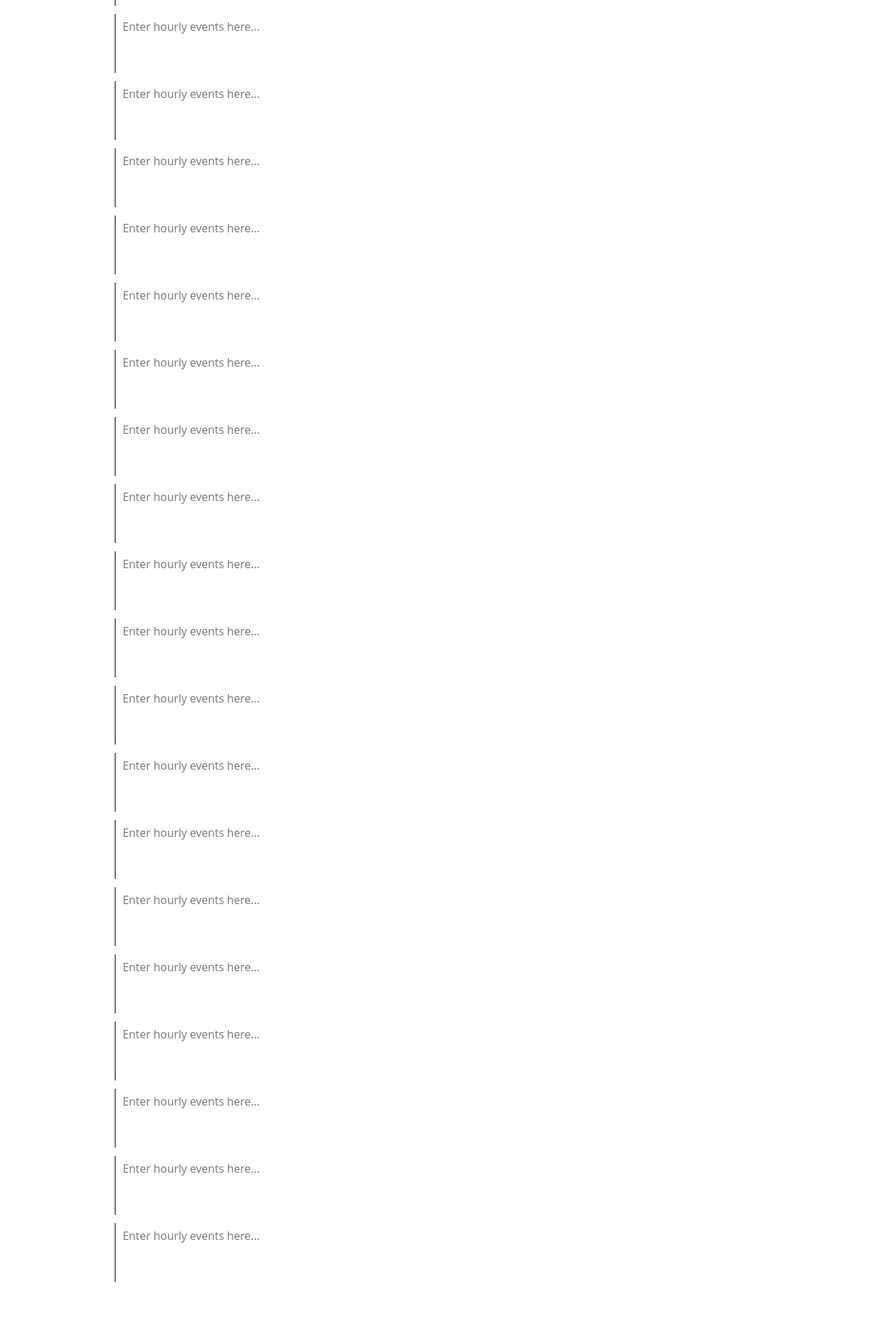
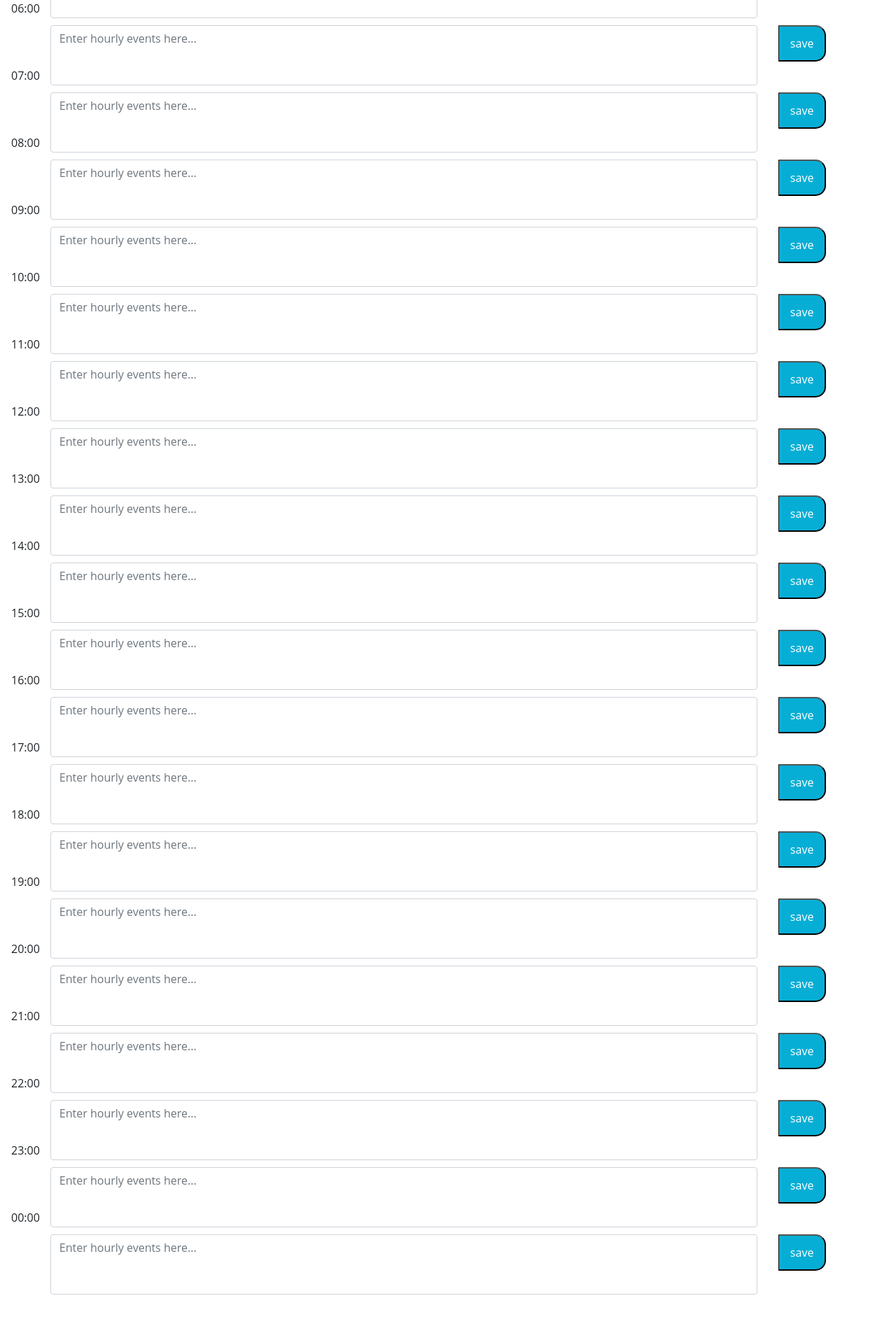
Before and after one commit to loneyb11/Work_Day_Planner, a plain HTML site: page index.html in a window 1280 px wide. Shown: the part 777-2662 px from the top of the page at 70% size. Before the commit the page ends 2630 px from the top, so only its background shows below. Drawn offline with nearby package versions, Linux system fonts and the light colour scheme; a web font is replaced by a local one.

Commit message:
Update index.html

```diff
--- a/index.html
+++ b/index.html
@@ -7,15 +7,17 @@
     <meta http-equiv="X-UA-Compatible" content="ie=edge" />
     <link
     rel="stylesheet"
-      href="https://stackpath.bootstrapcdn.com/bootstrap/4.3.1/css/bootstrap.min.css"
+    href="https://stackpath.bootstrapcdn.com/bootstrap/4.4.1/css/bootstrap.min.css"
+    integrity="sha384-Vkoo8x4CGsO3+Hhxv8T/Q5PaXtkKtu6ug5TOeNV6gBiFeWPGFN9MuhOf23Q9Ifjh" crossorigin="anonymous"
+    />
 
-    />
     <link
       rel="stylesheet"
       href="https://use.fontawesome.com/releases/v5.8.1/css/all.css"
       integrity="sha384-50oBUHEmvpQ+1lW4y57PTFmhCaXp0ML5d60M1M7uH2+nqUivzIebhndOJK28anvf"
       crossorigin="anonymous"
     />
+
     <link
     href="https://fonts.googleapis.com/css?family=Saira+Semi+Condensed&display=swap"
     rel="stylesheet"
@@ -30,174 +32,299 @@
       <p class="lead">A simple calendar app for scheduling your work day</p>
       <p id="currentDay" class="lead"></p>
     </header>
+
     <div id="calendarArea" class="container-fluid">
       <!-- Timeblocks go here -->
+      <div class="Timeblocks">
       <!-- Hour 1 -->
-      <div class="row m-3">
-        <div class="col-lg-1 col-md-1 col-sm-2"></div>
+    <form>
+      <div class="form-group row m-3">01:00
       <div class="col-lg-10 col-md-10 col-sm-8">
-          <textarea id="hourOne" data-hour="1" rows="4" placeholder="Enter hourly events here..."></textarea>
+       <textarea class="form-control" id="hourOne" data-hour="1" rows="3" placeholder="Enter hourly events here..."></textarea>
        </div>
+        <div class="col-lg-1 col-md-1 col-sm-2">
+        <button id="oneButton" type="button" class="saveBtn p-3">save</button>
+        </div>
+      </div>
+      </div>
+    </form>
         <!-- Hour 2 -->
+
+    <form>
+      <div class="form-group row m-3">02:00
+       <div class="col-lg-10 col-md-10 col-sm-8">
+        <textarea class="form-control" id="hourTwo" data-hour="2" rows="3" placeholder="Enter hourly events here..."></textarea>
         </div>
-    <div class="row m-3">
-      <div class="col-lg-1 col-md-1 col-sm-2"></div>
+        <div class="col-lg-1 col-md-1 col-sm-2">
+        <button id="twoButton" type="button" class="saveBtn p-3">save</button>
+        </div>
+       </div>
+      </div>
+    </form>
+      <!-- Hour 3 -->
+      <form>
+        <div class="form-group row m-3">03:00
          <div class="col-lg-10 col-md-10 col-sm-8">
-        <textarea id="hourTwo" data-hour="2" rows="4" placeholder="Enter hourly events here..."></textarea>
+          <textarea class="form-control" id="hourThree" data-hour="3" rows="3" placeholder="Enter hourly events here..."></textarea>
           </div>
-      <!-- Hour 3 -->
+          <div class="col-lg-1 col-md-1 col-sm-2">
+          <button id="theeeButton" type="button" class="saveBtn p-3">save</button>
           </div>
-  <div class="row m-3">
-    <div class="col-lg-1 col-md-1 col-sm-2"></div>
+         </div>
+        </div>
+      </form>
+    <!-- Hour 4 -->
+    <form>
+      <div class="form-group row m-3">04:00
        <div class="col-lg-10 col-md-10 col-sm-8">
-      <textarea id="hourThree" data-hour="3" rows="4" placeholder="Enter hourly events here..."></textarea>
+        <textarea class="form-control" id="hourFour" data-hour="4" rows="3" placeholder="Enter hourly events here..."></textarea>
         </div>
-    <!-- Hour 4 -->
+        <div class="col-lg-1 col-md-1 col-sm-2">
+        <button id="fourButton" type="button" class="saveBtn p-3">save</button>
         </div>
-<div class="row m-3">
-  <div class="col-lg-1 col-md-1 col-sm-2"></div>
+       </div>
+      </div>
+    </form>
+  <!-- Hour 5 -->
+  <form>
+    <div class="form-group row m-3">05:00
      <div class="col-lg-10 col-md-10 col-sm-8">
-    <textarea id="hourFour" data-hour="4" rows="4" placeholder="Enter hourly events here..."></textarea>
+      <textarea class="form-control" id="hourFive" data-hour="5" rows="3" placeholder="Enter hourly events here..."></textarea>
       </div>
-  <!-- Hour 5 -->
+      <div class="col-lg-1 col-md-1 col-sm-2">
+      <button id="fiveButton" type="button" class="saveBtn p-3">save</button>
       </div>
-<div class="row m-3">
-  <div class="col-lg-1 col-md-1 col-sm-2"></div>
+     </div>
+    </div>
+  </form>
+<!-- Hour 6 -->
+<form>
+  <div class="form-group row m-3">06:00
    <div class="col-lg-10 col-md-10 col-sm-8">
-    <textarea id="hourFive" data-hour="5" rows="4" placeholder="Enter hourly events here..."></textarea>
+    <textarea class="form-control" id="hourSix" data-hour="6" rows="3" placeholder="Enter hourly events here..."></textarea>
     </div>
-  <!-- Hour 6 -->
+    <div class="col-lg-1 col-md-1 col-sm-2">
+    <button id="sixButton" type="button" class="saveBtn p-3">save</button>
     </div>
-<div class="row m-3">
-  <div class="col-lg-1 col-md-1 col-sm-2"></div>
+   </div>
+  </div>
+</form>
+<!-- Hour 7  -->
+<form>
+  <div class="form-group row m-3">07:00
    <div class="col-lg-10 col-md-10 col-sm-8">
-    <textarea id="hourSix" data-hour="6" rows="4" placeholder="Enter hourly events here..."></textarea>
+    <textarea class="form-control" id="hourSeven" data-hour="7" rows="3" placeholder="Enter hourly events here..."></textarea>
     </div>
-  <!-- Hour 7  -->
+    <div class="col-lg-1 col-md-1 col-sm-2">
+    <button id="sevenButton" type="button" class="saveBtn p-3">save</button>
     </div>
-<div class="row m-3">
-  <div class="col-lg-1 col-md-1 col-sm-2"></div>
+   </div>
+  </div>
+</form>
+<!-- Hour 8 -->
+<form>
+  <div class="form-group row m-3">08:00
    <div class="col-lg-10 col-md-10 col-sm-8">
-    <textarea id="hourSeven" data-hour="7" rows="4" placeholder="Enter hourly events here..."></textarea>
+    <textarea class="form-control" id="hourEight" data-hour="8" rows="3" placeholder="Enter hourly events here..."></textarea>
     </div>
-  <!-- Hour 8 -->
+    <div class="col-lg-1 col-md-1 col-sm-2">
+    <button id="eightButton" type="button" class="saveBtn p-3">save</button>
     </div>
-<div class="row m-3">
-  <div class="col-lg-1 col-md-1 col-sm-2"></div>
+   </div>
+  </div>
+</form>
+<!-- Hour 9 -->
+<form>
+  <div class="form-group row m-3">09:00
    <div class="col-lg-10 col-md-10 col-sm-8">
-    <textarea id="hourEight" data-hour="8" rows="4" placeholder="Enter hourly events here..."></textarea>
+    <textarea class="form-control" id="hourNine" data-hour="9" rows="3" placeholder="Enter hourly events here..."></textarea>
     </div>
-  <!-- Hour 9 -->
+    <div class="col-lg-1 col-md-1 col-sm-2">
+    <button id="nineButton" type="button" class="saveBtn p-3">save</button>
     </div>
-<div class="row m-3">
-  <div class="col-lg-1 col-md-1 col-sm-2"></div>
+   </div>
+  </div>
+</form>
+  <!-- Hour 10 -->
+  <form>
+    <div class="form-group row m-3">10:00
      <div class="col-lg-10 col-md-10 col-sm-8">
-    <textarea id="hourNine" data-hour="9" rows="4" placeholder="Enter hourly events here..."></textarea>
+      <textarea class="form-control" id="hourTen" data-hour="10" rows="3" placeholder="Enter hourly events here..."></textarea>
       </div>
-  <!-- Hour 10 -->
+      <div class="col-lg-1 col-md-1 col-sm-2">
+      <button id="tenButton" type="button" class="saveBtn p-3">save</button>
       </div>
-<div class="row m-3">
-  <div class="col-lg-1 col-md-1 col-sm-2"></div>
+     </div>
+    </div>
+  </form>
+  <!-- Hour 11 -->
+  <form>
+    <div class="form-group row m-3">11:00
      <div class="col-lg-10 col-md-10 col-sm-8">
-    <textarea id="hourTen" data-hour="10" rows="4" placeholder="Enter hourly events here..."></textarea>
+      <textarea class="form-control" id="hourEleven" data-hour="11" rows="3" placeholder="Enter hourly events here..."></textarea>
       </div>
-  <!-- Hour 11 -->
+      <div class="col-lg-1 col-md-1 col-sm-2">
+      <button id="elevenButton" type="button" class="saveBtn p-3">save</button>
       </div>
-<div class="row m-3">
-  <div class="col-lg-1 col-md-1 col-sm-2"></div>
+     </div>
+    </div>
+  </form>
+  <!-- Hour 12 -->
+  <form>
+    <div class="form-group row m-3">12:00
      <div class="col-lg-10 col-md-10 col-sm-8">
-    <textarea id="hourEleven" data-hour="11" rows="4" placeholder="Enter hourly events here..."></textarea>
+      <textarea class="form-control" id="hourTwelve" data-hour="12" rows="3" placeholder="Enter hourly events here..."></textarea>
       </div>
-  <!-- Hour 12 -->
+      <div class="col-lg-1 col-md-1 col-sm-2">
+      <button id="twelveButton" type="button" class="saveBtn p-3">save</button>
       </div>
-<div class="row m-3">
-  <div class="col-lg-1 col-md-1 col-sm-2"></div>
+     </div>
+    </div>
+  </form>
+  <!-- Hour 13 -->
+  <form>
+    <div class="form-group row m-3">13:00
      <div class="col-lg-10 col-md-10 col-sm-8">
-    <textarea id="hourTweleve" data-hour="12" rows="4" placeholder="Enter hourly events here..."></textarea>
+      <textarea class="form-control" id="hourThirteen" data-hour="13" rows="3" placeholder="Enter hourly events here..."></textarea>
       </div>
-  <!-- Hour 13 -->
+      <div class="col-lg-1 col-md-1 col-sm-2">
+      <button id="thirteenButton" type="button" class="saveBtn p-3">save</button>
       </div>
-<div class="row m-3">
-  <div class="col-lg-1 col-md-1 col-sm-2"></div>
+     </div>
+    </div>
+  </form>
+  <!-- Hour 14 -->
+  <form>
+    <div class="form-group row m-3">14:00
      <div class="col-lg-10 col-md-10 col-sm-8">
-    <textarea id="hourThirteen" data-hour="13" rows="4" placeholder="Enter hourly events here..."></textarea>
+      <textarea class="form-control" id="hourFourteen" data-hour="14" rows="3" placeholder="Enter hourly events here..."></textarea>
       </div>
-  <!-- Hour 14 -->
+      <div class="col-lg-1 col-md-1 col-sm-2">
+      <button id="fourteenButton" type="button" class="saveBtn p-3">save</button>
       </div>
-<div class="row m-3">
-  <div class="col-lg-1 col-md-1 col-sm-2"></div>
+     </div>
+    </div>
+  </form>
+  <!-- Hour 15 -->
+  <form>
+    <div class="form-group row m-3">15:00
      <div class="col-lg-10 col-md-10 col-sm-8">
-    <textarea id="hourFourteen" data-hour="14" rows="4" placeholder="Enter hourly events here..."></textarea>
+      <textarea class="form-control" id="hourFithteen" data-hour="15" rows="3" placeholder="Enter hourly events here..."></textarea>
       </div>
-  <!-- Hour 15 -->
+      <div class="col-lg-1 col-md-1 col-sm-2">
+      <button id="fithteenButton" type="button" class="saveBtn p-3">save</button>
       </div>
-<div class="row m-3">
-  <div class="col-lg-1 col-md-1 col-sm-2"></div>
+     </div>
+    </div>
+  </form>
+  <!-- Hour 16 -->
+  <form>
+    <div class="form-group row m-3">16:00
      <div class="col-lg-10 col-md-10 col-sm-8">
-    <textarea id="hourFifteen" data-hour="15" rows="4" placeholder="Enter hourly events here..."></textarea>
+      <textarea class="form-control" id="hourSixteen" data-hour="16" rows="3" placeholder="Enter hourly events here..."></textarea>
       </div>
-  <!-- Hour 16 -->
+      <div class="col-lg-1 col-md-1 col-sm-2">
+      <button id="sixteenButton" type="button" class="saveBtn p-3">save</button>
       </div>
-<div class="row m-3">
-  <div class="col-lg-1 col-md-1 col-sm-2"></div>
+     </div>
+    </div>
+  </form>
+  <!-- Hour 17 -->
+  <form>
+    <div class="form-group row m-3">17:00
      <div class="col-lg-10 col-md-10 col-sm-8">
-    <textarea id="hourSixteen" data-hour="16" rows="4" placeholder="Enter hourly events here..."></textarea>
+      <textarea class="form-control" id="hourSeventeen" data-hour="17" rows="3" placeholder="Enter hourly events here..."></textarea>
       </div>
-  <!-- Hour 17 -->
+      <div class="col-lg-1 col-md-1 col-sm-2">
+      <button id="seventeenButton" type="button" class="saveBtn p-3">save</button>
       </div>
-<div class="row m-3">
-  <div class="col-lg-1 col-md-1 col-sm-2"></div>
+     </div>
+    </div>
+  </form>
+  <!-- Hour 18 -->
+  <form>
+    <div class="form-group row m-3">18:00
      <div class="col-lg-10 col-md-10 col-sm-8">
-    <textarea id="hourSeventeen" data-hour="17" rows="4" placeholder="Enter hourly events here..."></textarea>
+      <textarea class="form-control" id="hourEigtheen" data-hour="18" rows="3" placeholder="Enter hourly events here..."></textarea>
       </div>
-  <!-- Hour 18 -->
+      <div class="col-lg-1 col-md-1 col-sm-2">
+      <button id="eighteenButton" type="button" class="saveBtn p-3">save</button>
       </div>
-<div class="row m-3">
-  <div class="col-lg-1 col-md-1 col-sm-2"></div>
+     </div>
+    </div>
+  </form>
+  <!-- Hour 19 -->
+  <form>
+    <div class="form-group row m-3">19:00
      <div class="col-lg-10 col-md-10 col-sm-8">
-    <textarea id="hourEighteen" data-hour="18" rows="4" placeholder="Enter hourly events here..."></textarea>
+      <textarea class="form-control" id="hourNineteen" data-hour="19" rows="3" placeholder="Enter hourly events here..."></textarea>
       </div>
-  <!-- Hour 19 -->
+      <div class="col-lg-1 col-md-1 col-sm-2">
+      <button id="nineteenButton" type="button" class="saveBtn p-3">save</button>
       </div>
-<div class="row m-3">
-  <div class="col-lg-1 col-md-1 col-sm-2"></div>
+     </div>
+    </div>
+  </form>
+  <!-- Hour 20 -->
+  <form>
+    <div class="form-group row m-3">20:00
      <div class="col-lg-10 col-md-10 col-sm-8">
-    <textarea id="hourNineteen" data-hour="19" rows="4" placeholder="Enter hourly events here..."></textarea>
+      <textarea class="form-control" id="hourTwenty" data-hour="20" rows="3" placeholder="Enter hourly events here..."></textarea>
       </div>
-  <!-- Hour 20 -->
+      <div class="col-lg-1 col-md-1 col-sm-2">
+      <button id="twentyButton" type="button" class="saveBtn p-3">save</button>
       </div>
-<div class="row m-3">
-  <div class="col-lg-1 col-md-1 col-sm-2"></div>
+     </div>
+    </div>
+  </form>
+  <!-- Hour 21 -->
+  <form>
+    <div class="form-group row m-3">21:00
      <div class="col-lg-10 col-md-10 col-sm-8">
-    <textarea id="hourTwenty" data-hour="20" rows="4" placeholder="Enter hourly events here..."></textarea>
+      <textarea class="form-control" id="hourTwentyOne" data-hour="21" rows="3" placeholder="Enter hourly events here..."></textarea>
       </div>
-  <!-- Hour 21 -->
+      <div class="col-lg-1 col-md-1 col-sm-2">
+      <button id="twentyOneButton" type="button" class="saveBtn p-3">save</button>
       </div>
-<div class="row m-3">
-  <div class="col-lg-1 col-md-1 col-sm-2"></div>
+     </div>
+    </div>
+  </form>
+  <!-- Hour 22 -->
+  <form>
+    <div class="form-group row m-3">22:00
      <div class="col-lg-10 col-md-10 col-sm-8">
-    <textarea id="hourTwentyOne" data-hour="21" rows="4" placeholder="Enter hourly events here..."></textarea>
+      <textarea class="form-control" id="hourTwentyTwo" data-hour="22" rows="3" placeholder="Enter hourly events here..."></textarea>
       </div>
-  <!-- Hour 22 -->
+      <div class="col-lg-1 col-md-1 col-sm-2">
+      <button id="twentyTwoButton" type="button" class="saveBtn p-3">save</button>
       </div>
-<div class="row m-3">
-  <div class="col-lg-1 col-md-1 col-sm-2"></div>
+     </div>
+    </div>
+  </form>
+  <!-- Hour 23 -->
+  <form>
+    <div class="form-group row m-3">23:00
      <div class="col-lg-10 col-md-10 col-sm-8">
-    <textarea id="hourTwentyTwo" data-hour="22" rows="4" placeholder="Enter hourly events here..."></textarea>
+      <textarea class="form-control" id="hourTwentyThree" data-hour="23" rows="3" placeholder="Enter hourly events here..."></textarea>
       </div>
-  <!-- Hour 23 -->
+      <div class="col-lg-1 col-md-1 col-sm-2">
+      <button id="twentyThreeButton" type="button" class="saveBtn p-3">save</button>
       </div>
-<div class="row m-3">
-  <div class="col-lg-1 col-md-1 col-sm-2"></div>
+     </div>
+    </div>
+  </form>
+  <!-- Hour 24 -->
+  <form>
+    <div class="form-group row m-3">00:00
      <div class="col-lg-10 col-md-10 col-sm-8">
-    <textarea id="hourTwentyThree" data-hour="23" rows="4" placeholder="Enter hourly events here..."></textarea>
+      <textarea class="form-control" id="hourTwentyFour" data-hour="24" rows="3" placeholder="Enter hourly events here..."></textarea>
       </div>
-  <!-- Hour 24 -->
+      <div class="col-lg-1 col-md-1 col-sm-2">
+      <button id="twentyFourButton" type="button" class="saveBtn p-3">save</button>
       </div>
-<div class="row m-3">
-  <div class="col-lg-1 col-md-1 col-sm-2"></div>
-  <div class="col-lg-10 col-md-10 col-sm-8">
-    <textarea id="hourTwentyFour" data-hour="24" rows="4" placeholder="Enter hourly events here..."></textarea>
+     </div>
+    </div>
+  </form>
 </div>
 </div>
 
```
Lines whose indentation alone changed are shown as unchanged.
